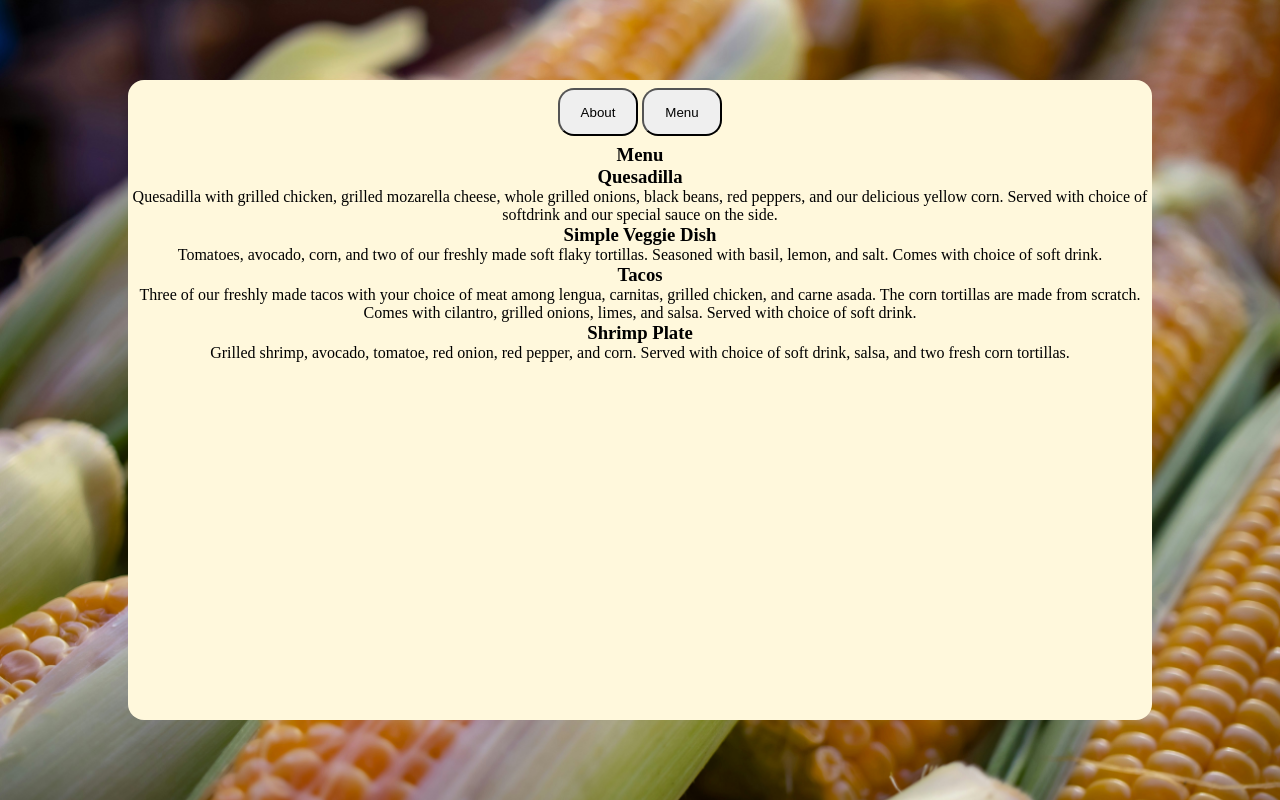
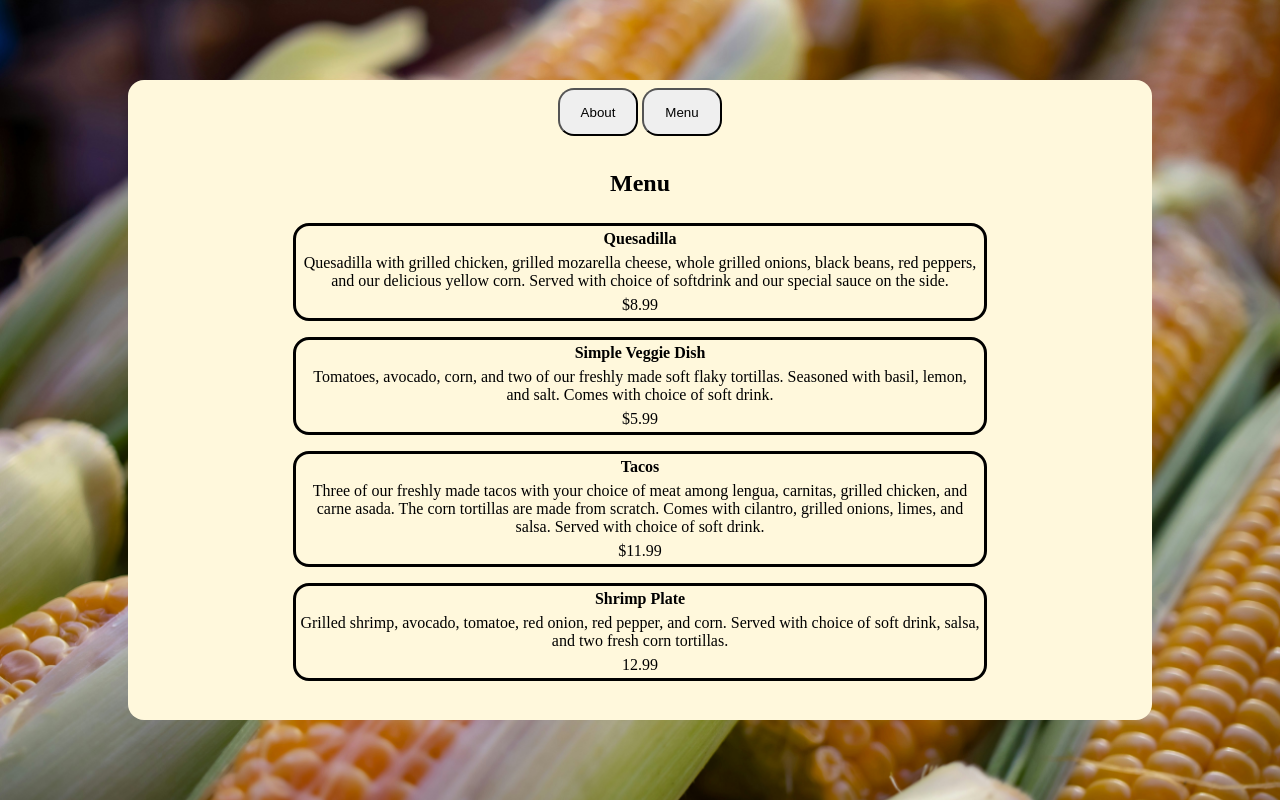
Before and after one commit to CBOI1/RestaurantPage, a website built with webpack: page src/template.html in a window 1280 px wide. Both pictures are taken after a click on the button "Menu". Built offline with nearby package versions, Linux system fonts and the light colour scheme; files whose address does not match are found by name.

Commit message:
Add css to menu html

```diff
--- a/src/index.js
+++ b/src/index.js
@@ -18,6 +18,7 @@ class RetuarantPage {
     #clearContent() {
         const content = document.querySelector("#content");
         content.innerHTML = "";
+        content.setAttribute("class", "");
     }
 
     #setupPage(pageSetter) {
--- a/src/menu.js
+++ b/src/menu.js
@@ -61,12 +61,13 @@ class Menu {
 
     #createMenuItem(item) {
         const menuItem = this.#document.createElement("div");
-        const itemName = this.#document.createElement("h3");
+        menuItem.classList.add("menu-item");
+        const itemName = this.#document.createElement("h4");
         const itemDescription = this.#document.createElement("p");
         const itemPrice = this.#document.createElement("p");
         itemName.textContent = item.name;
         itemDescription.textContent = item.description;
-        itemPrice.price = item.price;
+        itemPrice.textContent = item.price;
         menuItem.append(itemName, itemDescription, itemPrice);
         return menuItem;
     }
@@ -76,9 +77,10 @@ class Menu {
         const simpleVeggieDish = this.#createMenuItem(this.#simpleVeggieDish);
         const tacos = this.#createMenuItem(this.#tacos);
         const shrimpPlate = this.#createMenuItem(this.#shrimpPlate);
-        const title = this.#document.createElement("h3");
+        const title = this.#document.createElement("h2");
         title.textContent = "Menu";
         const content = this.#document.querySelector("#content");
+        content.classList.add("menu-container");
         content.append(title, quesadilla, simpleVeggieDish, tacos, shrimpPlate);
     }
 }
--- a/src/styles.css
+++ b/src/styles.css
@@ -100,3 +100,24 @@ img {
   grid-column: 3 / 4;
   height: 133.33px;
 }
+
+.menu-item {
+  border: 3px solid black;
+  border-radius: 1rem;
+  width: 70%;
+  height: 33%;
+  display: flex;
+  flex-direction: column;
+  align-items: center;
+  gap: 6px;
+  padding: 4px;
+}
+
+.menu-container {
+  display: flex;
+  flex-direction: column;
+  align-items: center;
+  gap: 1rem;
+  overflow: auto;
+  padding: 1rem;
+}
```
